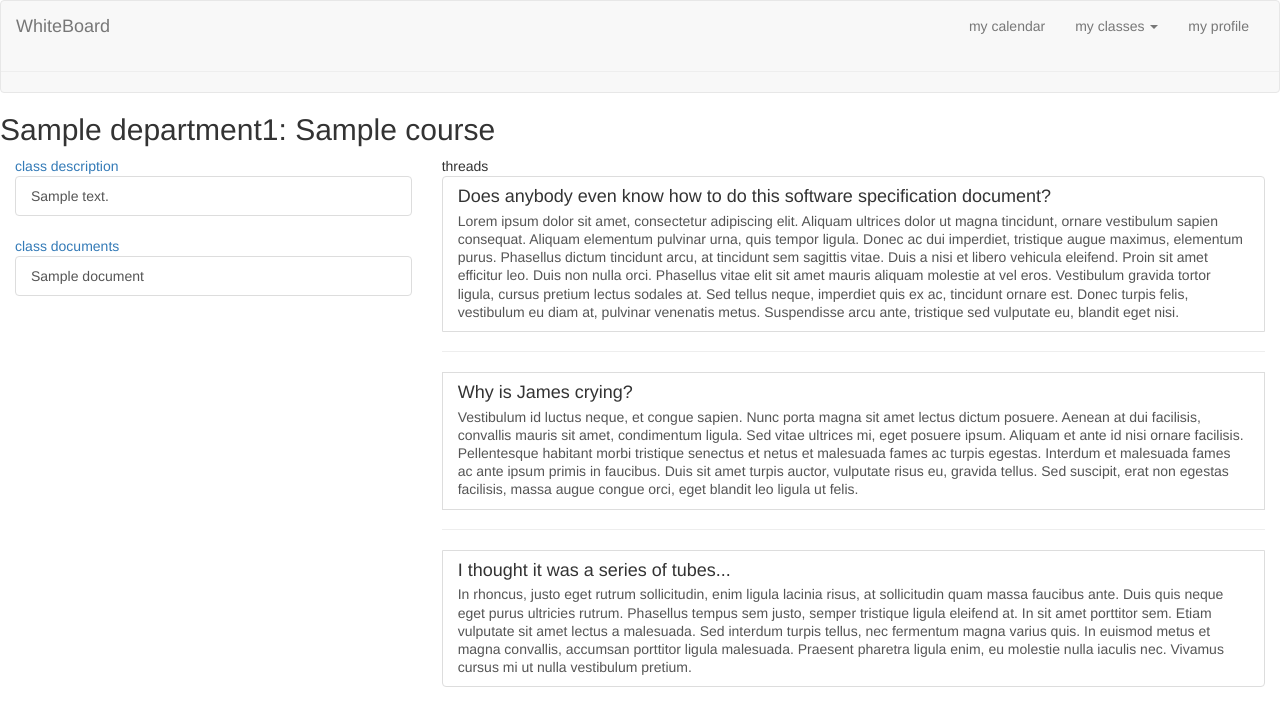
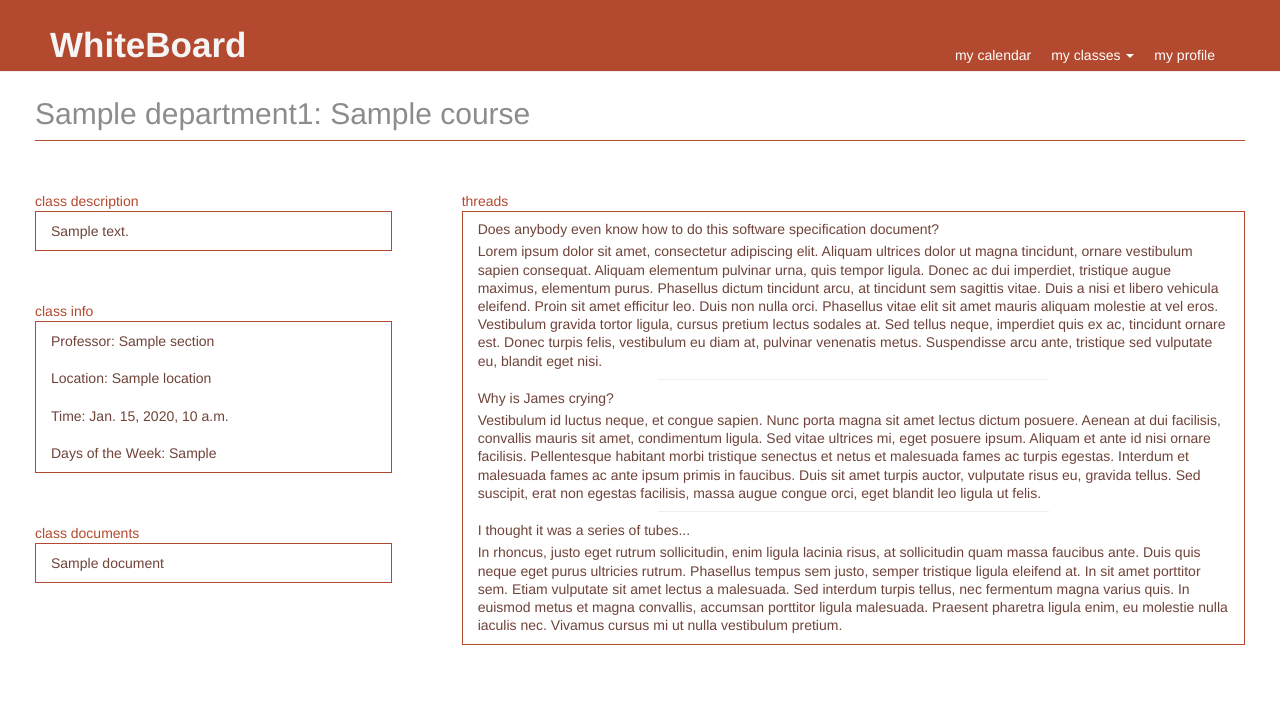
Before and after one commit to WhiteboardEECS393/Whiteboard, a Django app: template whiteboard/class_overviews/templates/class_overviews/course.html in a window 1280 px wide. Shown: the top 726 px of the page. Run offline with Django 3.2, Linux system fonts and the light colour scheme; the template is opened without the code that fills it: most values are stand-ins (such as "Sample title", 1, 10 or a date in 2020); some libraries are stand-ins or nearby versions.

Commit message:
Updated html for courses

```diff
--- a/whiteboard/class_overviews/templates/class_overviews/course.html
+++ b/whiteboard/class_overviews/templates/class_overviews/course.html
@@ -71,6 +71,37 @@
 
 	    </div>
 
+      <div class="site-container">
+
+        <div class="title-link"><a href="#">class info</a></div>
+
+        <div class="link-list">
+          <ul class="list-group">
+            <a href="#" class="list-group-item">
+              <p class="list-group-item-text">Professor: {{section.professor_name}}</p>
+            </a>
+            <a href="#" class="list-group-item">
+              <p class="list-group-item-text">Location: {{section.location}}</p>
+            </a>
+            <a href="#" class="list-group-item">
+              <p class="list-group-item-text">Time: {{section.time_of_day}}</p>
+            </a>
+            <a href="#" class="list-group-item">
+              <p class="list-group-item-text">Days of the Week: {{section.days_of_week}}</p>
+            </a>
+            <!--
+            <a href="#" class="list-group-item">
+              <p class="list-group-item-text">TAs: {{section.teaching_assistants}}</p>
+            </a>
+            <a href="#" class="list-group-item">
+              <p class="list-group-item-text">Students Enrolled: {{section.students}}</p>
+            </a>
+            -->
+          </ul>
+        </div>
+
+      </div>
+
 	    <div class="site-container">
 
 	    	<div class="title-link"><a href="#">class documents</a></div>
--- /dev/null
+++ b/whiteboard/class_overviews/templates/class_overviews/css/stylesheet.css
@@ -0,0 +1,166 @@
+.site-container .thread-list {
+
+}
+
+* {
+    border-radius: 0 !important;
+}
+
+.spacer {
+	margin: 40px;
+}
+
+.site-container {
+	margin: 50px 20px;
+	padding: 0px 0px;
+}
+
+.site-container .thread-list {
+	float: right;
+}
+
+.link-list {
+
+}
+
+.link-list {
+	border: solid 1px rgb(179, 73, 47);
+}
+
+.class-title {
+    margin: 25px 35px 0px 35px;
+    font-weight: normal;
+    color: rgb(140, 140, 140);
+    font-style: inherit;
+    border-bottom: solid 1px rgb(179, 73, 47);
+}
+
+a.list-group-item .list-group-item-heading,
+button.list-group-item .list-group-item-heading{
+	color: rgb(111, 67, 57);
+    text-decoration: none;
+	font-size: 14px;
+	font-weight: normal;
+}
+
+a.list-group-item .list-group-item-heading h4{
+	font-size: 11px;
+}
+
+a.list-group-item, li.list-group-item {
+	border:none;
+}
+
+.list-group {
+	margin-bottom: 0px;
+}
+
+.link-list.a.list-group-item {
+	color: rgb(179, 73, 47);
+    text-decoration: none;
+}
+
+.link-list a, .link-list a:hover, .link-list a:focus {
+	color: rgb(111, 67, 57);
+    text-decoration: none;
+    background-color: transparent;
+}
+
+.title-link {
+    color: rgb(179, 73, 47);
+}
+
+.title-link a, .title-link a:hover, .title-link a:focus {
+    color: rgb(179, 73, 47);
+    text-decoration: none;
+}
+
+.navbar {
+	border:none;
+    background-color: rgb(179, 73, 47);
+	margin-bottom: 0px;
+	margin-top: 0px;
+    padding-top: 20px;
+    padding-bottom: 0px;
+}
+
+.navbar-default .navbar-brand {
+	color: rgb(245, 245, 245);
+	font-size: 3.5rem;
+	font-weight: bold;
+	padding-left: 50px;
+    margin: 0px 0px;
+}
+
+.navbar-default .navbar-brand:hover,
+.navbar-default .navbar-brand:focus {
+    color: rgb(125, 0, 0);
+}
+
+.navbar-default .navbar-nav {
+	padding-right: 50px;
+	bottom: 0px;
+	margin-bottom: 6px;
+}
+
+.navbar-default .navbar-nav a {
+
+}
+
+.nav.navbar-nav.navbar-right > li > a{
+	padding-top: 25px;
+	padding-bottom: 0px;
+}
+
+.navbar-default .navbar-nav > li > a {
+    color: rgb(255, 255, 255);
+    padding-right: 0px;
+    padding-left: 0px;
+}
+
+.navbar-default .navbar-nav > li {
+	padding-left: 20px;
+}
+.navbar-default .navbar-nav > li > a:hover,
+.navbar-default .navbar-nav > li > a:focus {
+    color: rgb(125, 0, 0);
+}
+
+hr {
+	margin: 0px 0px;
+	width:100%;
+	height:0px;
+    background: rgb(110, 0, 0);
+}
+
+.list-separator {
+	width: 50%;
+	margin-left: 25%;
+    background-color: rgb(255, 255, 255);
+    height:1px;
+}
+
+.dropdown-menu {
+    position: absolute;
+    top: 51px;
+    background: rgb(255,255,255);
+}
+
+.navbar .nav > li.dropdown.open.active > a:hover,
+.navbar .nav > li.dropdown.open > a
+{
+    color: rgb(125, 0, 0);
+    background-color: transparent;
+}
+
+.navbar-toggle {
+    color: rgb(255, 255, 255);
+}
+
+.profile-picture {
+    width:250px;
+    height:320px;
+    margin-left: 40px;
+    margin-bottom: 20px;
+    border-radius: 10px !important;
+}
```
